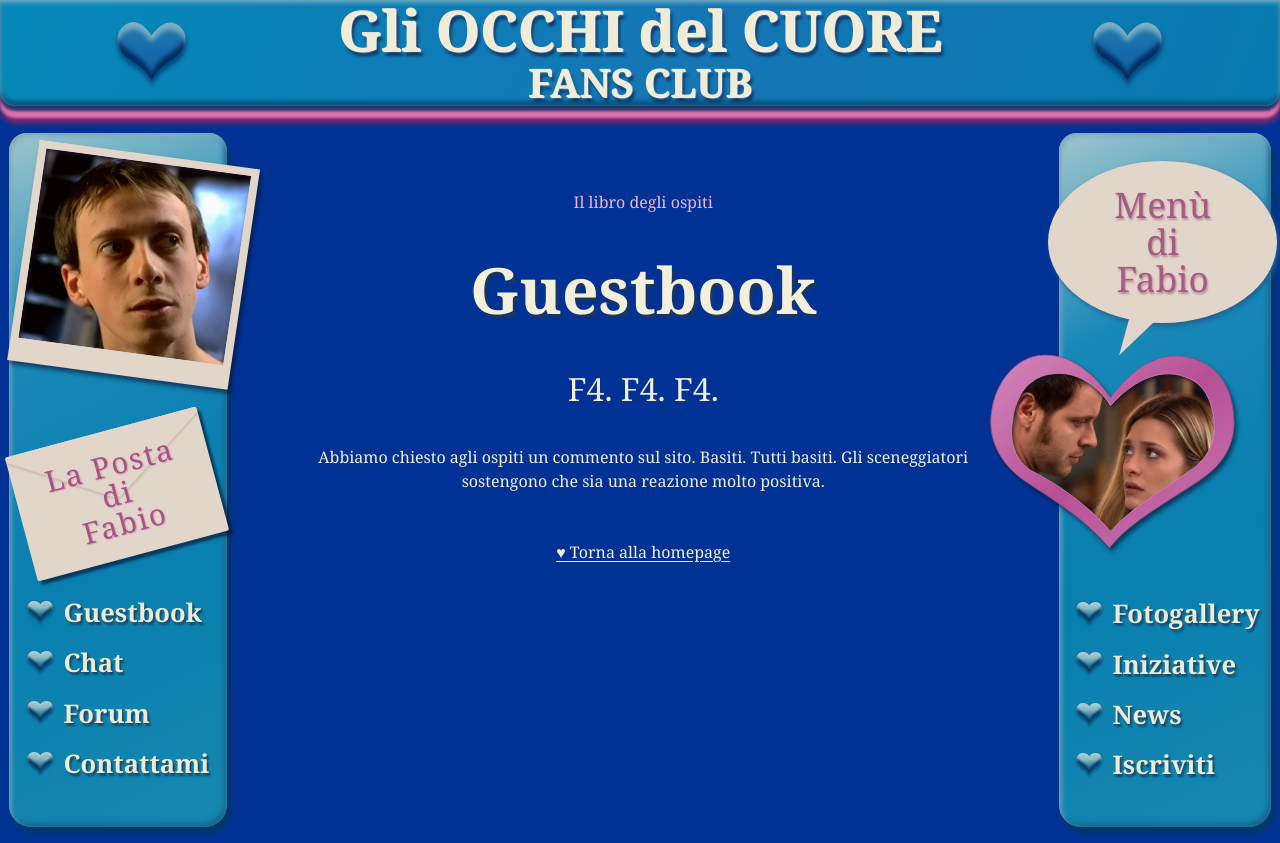
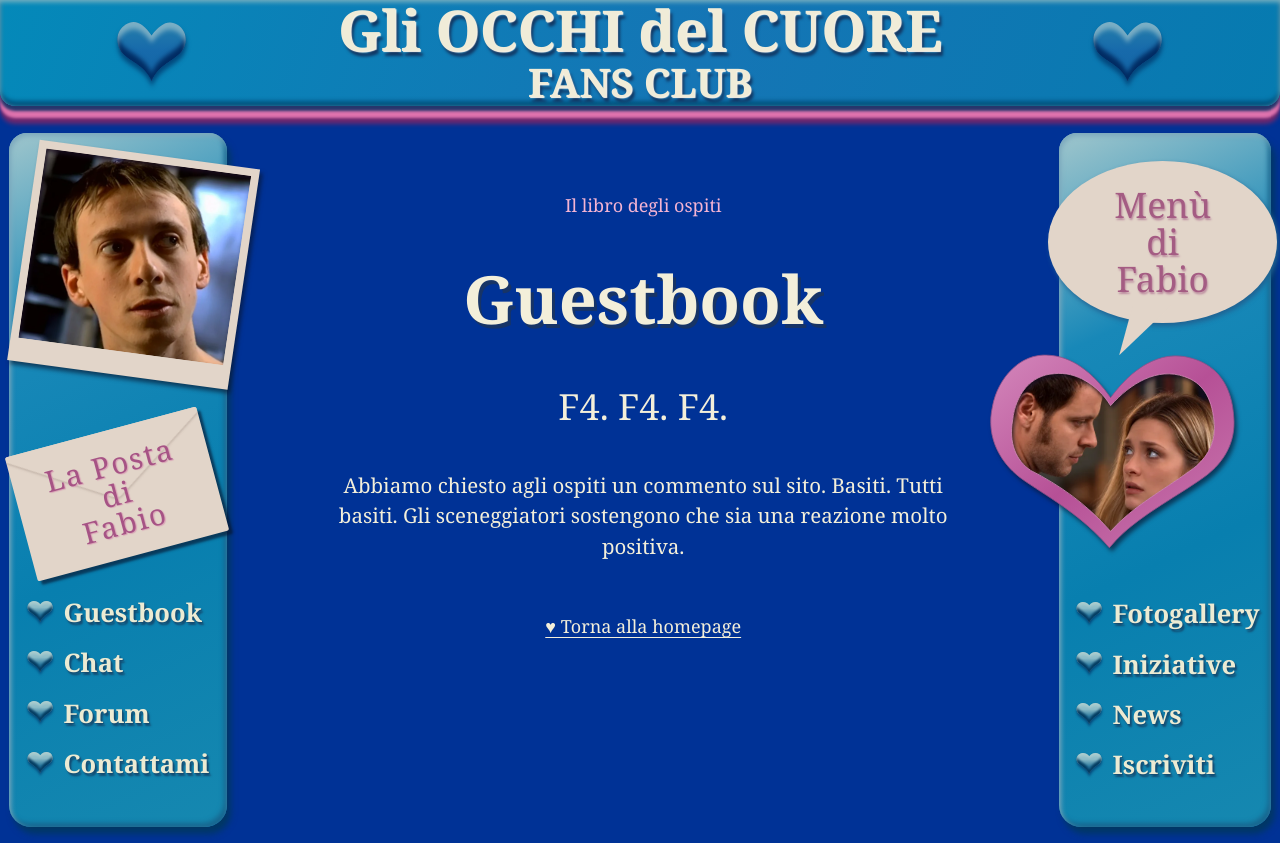
Before and after one commit to stassinari/occhi-del-cuore, a SvelteKit app: page /guestbook in a window 1280 px wide. Built offline with nearby package versions, Linux system fonts and the light colour scheme.

Commit message:
ultimi ritocchi

```diff
--- a/src/app.css
+++ b/src/app.css
@@ -27,17 +27,19 @@ main { min-width: 0; min-height: 0; outline: none; }
 }
 .skip-link:focus { position: fixed; top: 1rem; left: 1rem; z-index: 10; background: var(--background-color); padding: 1rem; }
 .section-page {
-  min-height: 100%; padding: clamp(1.5rem, 4vw, 4rem);
+  min-height: 100%;
+  padding: clamp(1.5rem, 4vw, 4rem) clamp(1.5rem, 7vw, 7rem);
   text-align: center; background: var(--background-color);
 }
-.section-page h1 { font-size: clamp(2rem, 5vw, 4rem); margin: .5em 0; text-shadow: 3px 4px #173466; overflow-wrap: anywhere; }
-.eyebrow { color: #f4b4d3; }
-.construction { font-size: clamp(1.4rem, 3vw, 2rem); }
+.section-page h1 { font-size: clamp(2.25rem, 5.2vw, 4.25rem); margin: .5em 0; text-shadow: 3px 4px #173466; overflow-wrap: anywhere; }
+.eyebrow { color: #f4b4d3; font-size: 1.125rem; }
+.construction { font-size: clamp(1.6rem, 3.3vw, 2.25rem); }
 .section-page p { line-height: 1.5; }
-.home-link { display: inline-block; margin-top: 2rem; text-underline-offset: .2em; }
+.section-page > p:not([class]) { font-size: clamp(1.25rem, 1.6vw, 1.625rem); }
+.home-link { display: inline-block; margin-top: 2rem; font-size: 1.125rem; text-underline-offset: .2em; }
 @media (max-width: 640px) {
   .site-frame { display: block; aspect-ratio: auto; }
   .site-body { grid-template-columns: 1fr 1fr; padding-top: 18px; }
   main { grid-column: 1 / -1; grid-row: 1; }
-  .section-page { min-height: 390px; }
+  .section-page { min-height: 390px; padding-inline: 1.5rem; }
 }
--- a/vite.config.ts
+++ b/vite.config.ts
@@ -3,5 +3,7 @@ import { sveltekit } from '@sveltejs/kit/vite';
 import { defineConfig } from 'vite';
 
 export default defineConfig({
+  server: { host: '127.0.0.1', port: 5173, strictPort: true },
+  preview: { host: '127.0.0.1', port: 4173, strictPort: true },
   plugins: [sveltekit({ adapter: adapter() })]
 });
```
Also changed, not shown: 1 other file (tests, documents, lock files or other folders).
